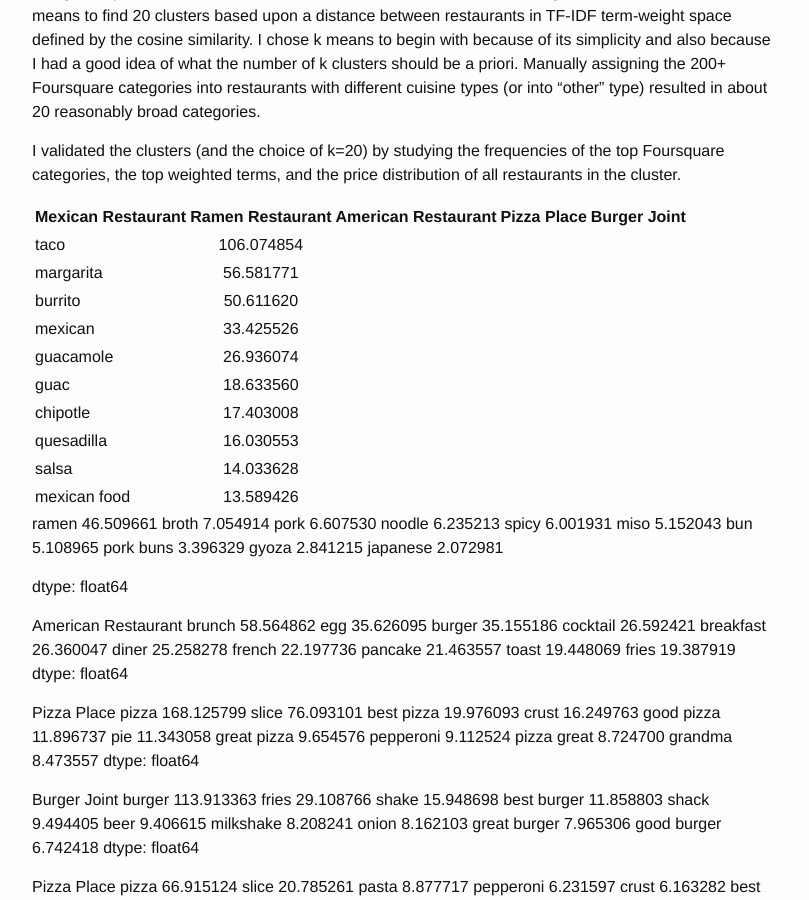
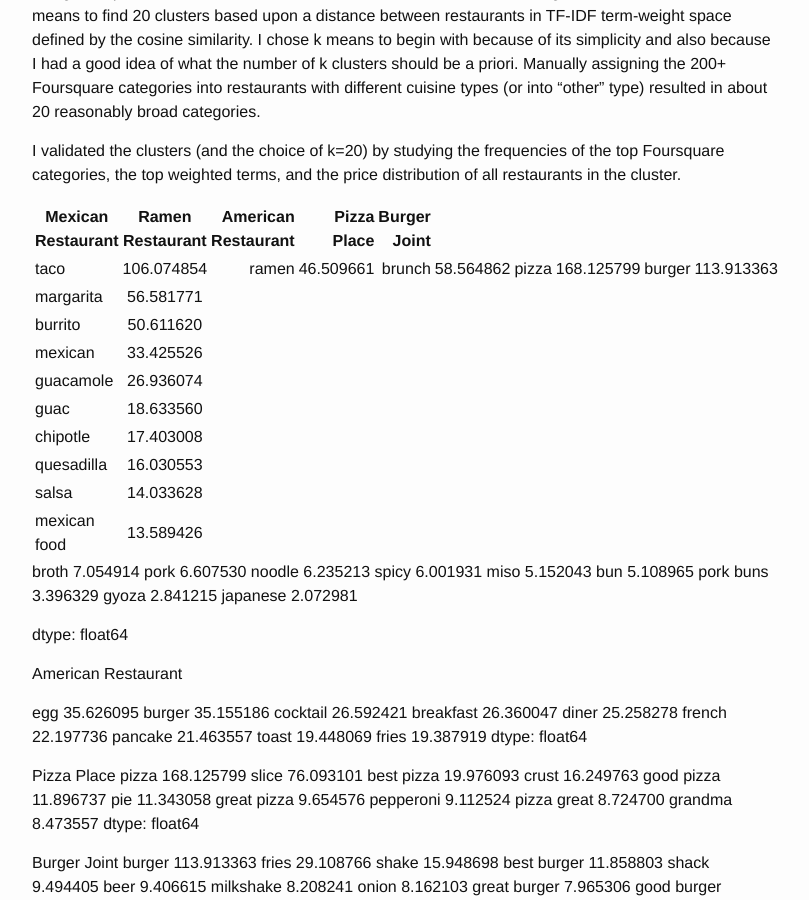
Before and after one commit to alexabate/alexabate.github.io, a Jekyll site: the page built from _posts/2016-10-03-market-insight.md, in a window 1280 px wide and 900 px high, scrolled down 1212 px. Shown: the whole window, without its empty margins (238-1047 px from the left). Built offline with Jekyll 4.4.1, drawn with Linux system fonts in a browser that asks for light colours; some web fonts are replaced.

Commit message:
Update 2016-10-03-market-insight.md

```diff
--- a/_posts/2016-10-03-market-insight.md
+++ b/_posts/2016-10-03-market-insight.md
@@ -28,8 +28,8 @@
 
 | Mexican Restaurant          | Ramen Restaurant | American Restaurant | Pizza Place | Burger Joint |
 ------------------------------|:----------------:|--------------------:|------------:|-------------:|
-| taco           | 106.074854  |
-| margarita      |  56.581771  |
+| taco           | 106.074854  | ramen | 46.509661 | brunch | 58.564862 |pizza | 168.125799 | burger |  113.913363|
+| margarita      |  56.581771  | |
 | burrito        |  50.611620  |
 | mexican        |  33.425526  |
 | guacamole      |  26.936074  |
```
Also changed, not shown: other parts of _posts/2016-10-03-market-insight.md (+2 -2 lines).
